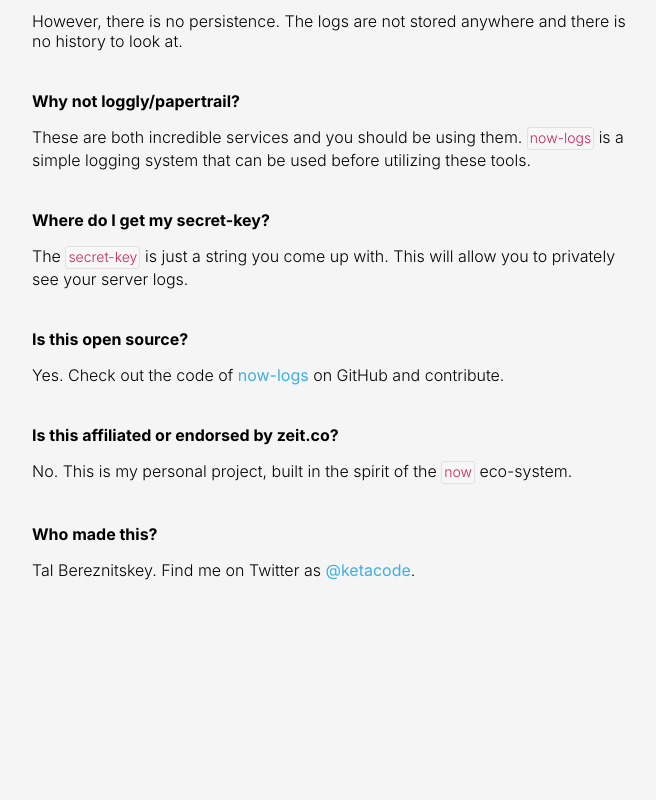
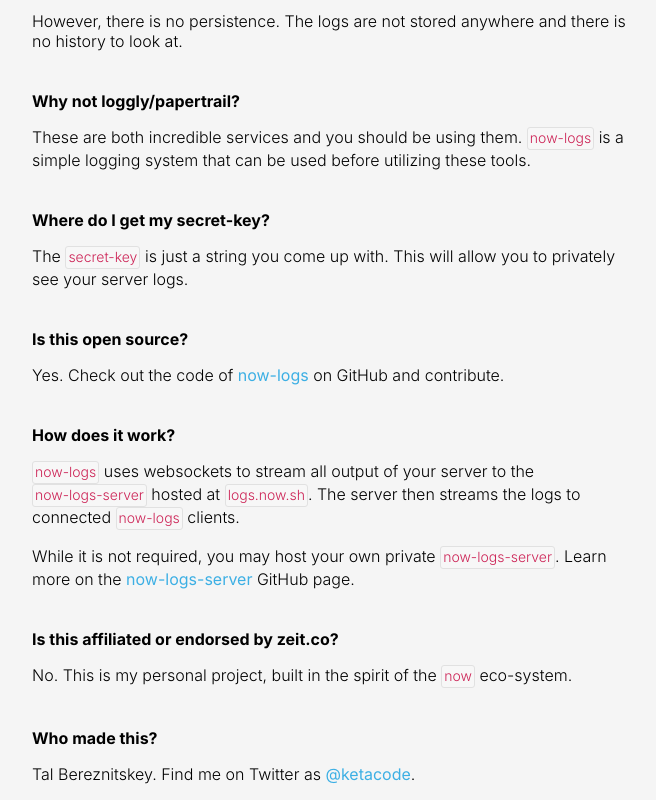
Before and after one commit to berzniz/now-logs-server, a website: page website/index.html in a window 1280 px wide. Shown: the part 1161-1961 px from the top of the page, without its empty margins (308-964 px from the left). Before the commit the page ends 1757 px from the top, so only its background shows below. Drawn offline with nearby package versions, Linux system fonts and the light colour scheme.

Commit message:
Private now-logs-server support

```diff
--- a/website/index.html
+++ b/website/index.html
@@ -98,15 +98,15 @@
             Yes. Check out the code of <a href="https://github.com/berzniz/now-logs">now-logs</a> on GitHub and contribute.
         </p>
 
-        <!--<p style="margin-top: 40px;">-->
-            <!--<strong>How does it work?</strong>-->
-        <!--</p>-->
-        <!--<p>-->
-            <!--<em class="tagged">now-logs</em> uses websockets to stream all output of your server to the <em class="tagged">now-logs-server</em> hosted at <em class="tagged">logs.now.sh</em>. The server then streams the logs to connected <em class="tagged">now-logs</em> clients.-->
-        <!--</p>-->
-        <!--<p>-->
-            <!--While it is not required, you may host your own <em class="tagged">now-logs-server</em>. Learn more on the <a href="https://github.com/berzniz/now-logs-server">now-logs-server</a> GitHub page.-->
-        <!--</p>-->
+        <p style="margin-top: 40px;">
+            <strong>How does it work?</strong>
+        </p>
+        <p>
+            <em class="tagged">now-logs</em> uses websockets to stream all output of your server to the <em class="tagged">now-logs-server</em> hosted at <em class="tagged">logs.now.sh</em>. The server then streams the logs to connected <em class="tagged">now-logs</em> clients.
+        </p>
+        <p>
+            While it is not required, you may host your own private <em class="tagged">now-logs-server</em>. Learn more on the <a href="https://github.com/berzniz/now-logs-server">now-logs-server</a> GitHub page.
+        </p>
 
         <p style="margin-top: 40px;">
             <strong>Is this affiliated or endorsed by zeit.co?</strong>
```
